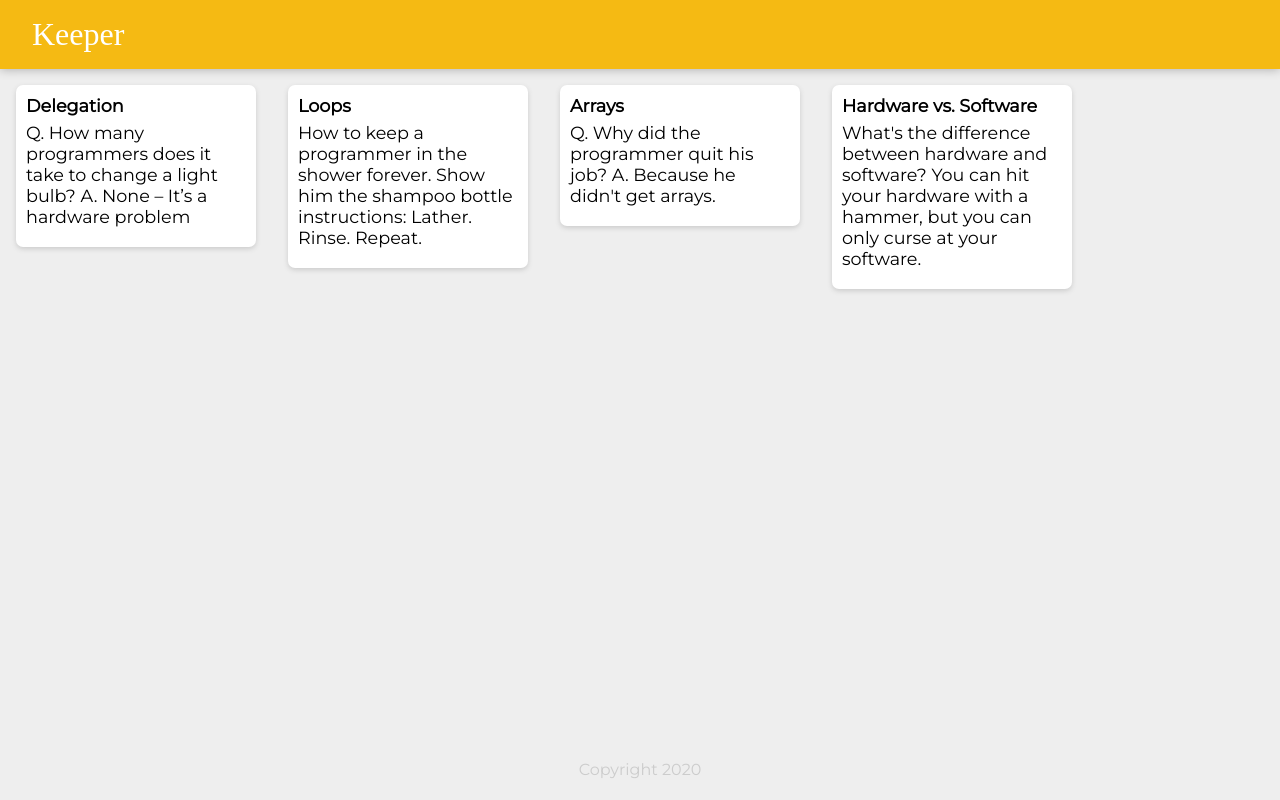
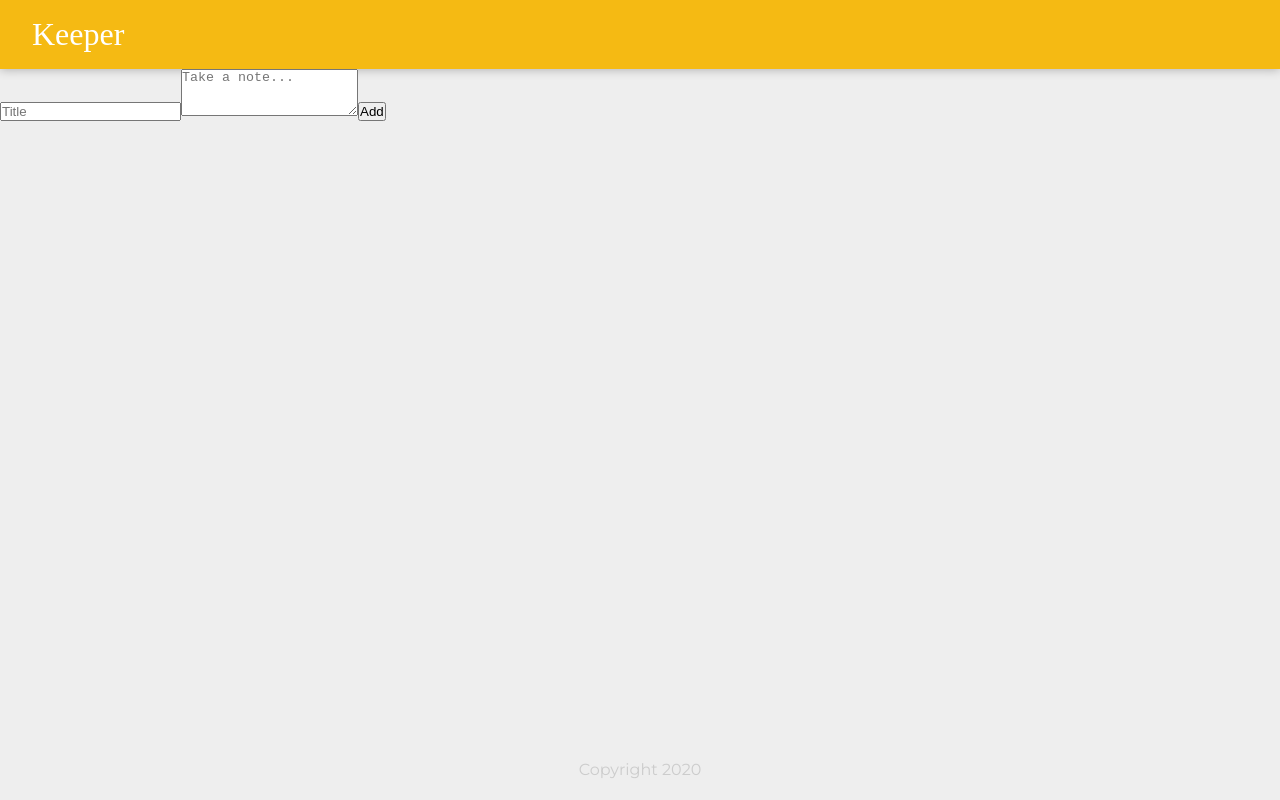
Before and after one commit to oussamabouchikhi/react_projects, a React (Create React App) app in the folder keeper/: page / in a window 1280 px wide. Built offline with nearby package versions, Linux system fonts and the light colour scheme; a web font is replaced by a local one.

Commit message:
Implement ADD & Delete notes functions

```diff
--- a/keeper/src/components/App.jsx
+++ b/keeper/src/components/App.jsx
@@ -1,18 +1,32 @@
-import React  from 'react';
-import Header from './Header';
-import Footer from './Footer';
-import Note   from './Note';
-import notes  from '../notes';
+import React, { useState } from "react";
+import Header              from "./Header";
+import Footer              from "./Footer";
+import Note                from "./Note";
+import CreateArea          from "./CreateArea";
 
 function App() {
+  const [notes, setNotes] = useState([]);
+
+  function addNote(newNote) {
+    setNotes(previousNotes => [...previousNotes, newNote]);
+  }
+
+  function deleteNote(id) {
+    // Return all notes but the one with this particular id
+    setNotes(previousNotes => previousNotes.filter((item, index) => index !== id));
+  }
+
   return (
     <div>
       <Header />
-      {notes.map(note => (
+      <CreateArea onAdd={addNote} />
+      {notes.map((note, index) => (
         <Note
-          key={note.key}
+          key={index}
+          id={index}
           title={note.title}
           content={note.content}
+          onDelete={deleteNote}
         />
       ))}
       <Footer />
--- /dev/null
+++ b/keeper/src/components/CreateArea.jsx
@@ -0,0 +1,49 @@
+import React, { useState } from "react";
+
+function CreateArea(props) {
+  const [note, setNote] = useState({ title: "", content: "" });
+
+  function handleChange(event) {
+    const { name, value } = event.target;
+
+    setNote(previousValue => {
+        return {
+            ...previousValue,
+            [name]: value
+        }
+      }
+    );
+  }
+
+  function handleSubmit(event) {
+    // Send newly created note to App
+    props.onAdd(note);
+    // Clear inputs after submit
+    setNote({ title: "", content: "" });
+    // Prevent page from refreshing
+    event.preventDefault();
+  }
+
+  return (
+    <div>
+      <form>
+        <input
+          onChange={handleChange}
+          value={note.title}
+          name="title"
+          placeholder="Title"
+        />
+        <textarea
+          onChange={handleChange}
+          value={note.content}
+          name="content"
+          placeholder="Take a note..."
+          rows="3"
+        />
+        <button onClick={handleSubmit}>Add</button>
+      </form>
+    </div>
+  );
+}
+
+export default CreateArea;
--- a/keeper/src/components/Note.jsx
+++ b/keeper/src/components/Note.jsx
@@ -1,10 +1,16 @@
 import React from "react";
 
 function Note(props) {
+  function handleClick(event) {
+    // call onDelete from App with passing the id
+    props.onDelete(props.id);
+  }
+
   return (
     <div className="note">
       <h1>{props.title}</h1>
       <p>{props.content}</p>
+      <button onClick={handleClick}>DELETE</button>
     </div>
   );
 }
```
